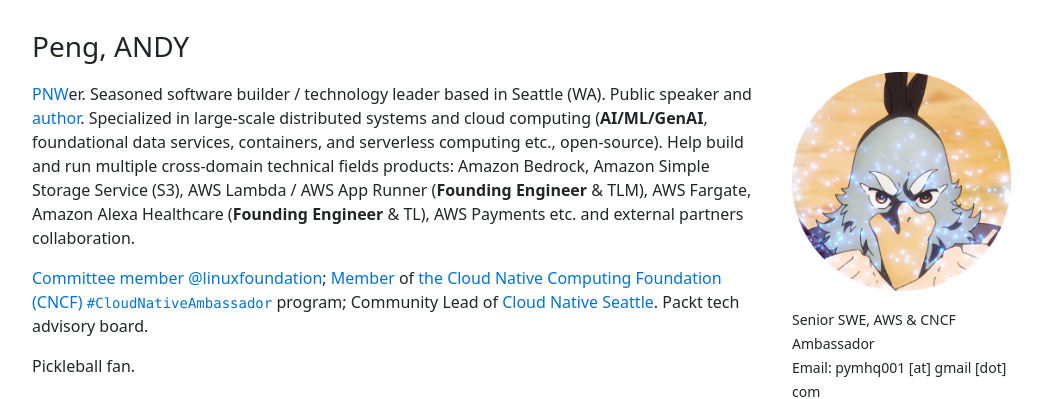
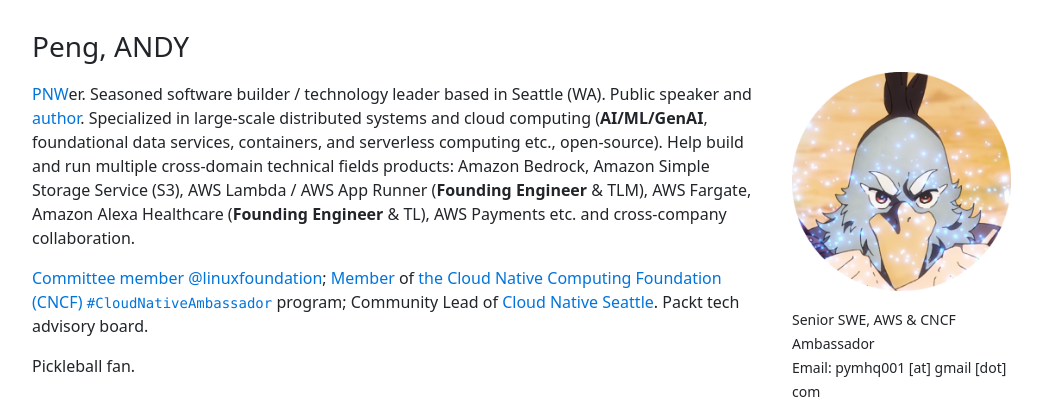
Before and after one commit to gfw001/gfw001.github.io, a Jekyll site: the page index.html, which Jekyll copies as it is, in a window 1280 px wide and 900 px high. Shown: the top 399 px of the window, without its empty margins (50-1092 px from the left). Built offline with Jekyll 4.4.1, drawn with Linux system fonts in a browser that asks for light colours.

Commit message:
Update index.html

```diff
--- a/index.html
+++ b/index.html
@@ -94,7 +94,7 @@
   <div class="row">
     <div class="col">
       <p style="margin-top:10px;">
-        <a href="https://www.pcta.org/">PNW</a>er. Seasoned software builder / technology leader based in Seattle (WA). Public speaker and <a href="https://aws.amazon.com/blogs/containers/author/yimipeng/">author</a>. Specialized in large-scale distributed systems and cloud computing (<strong>AI/ML/GenAI</strong>, foundational data services, containers, and serverless computing etc., open-source). Help build and run multiple cross-domain technical fields products: Amazon Bedrock, Amazon Simple Storage Service (S3), AWS Lambda / AWS App Runner (<strong>Founding Engineer</strong> & TLM), AWS Fargate, Amazon Alexa Healthcare (<strong>Founding Engineer</strong> & TL), AWS Payments etc. and external partners collaboration.
+        <a href="https://www.pcta.org/">PNW</a>er. Seasoned software builder / technology leader based in Seattle (WA). Public speaker and <a href="https://aws.amazon.com/blogs/containers/author/yimipeng/">author</a>. Specialized in large-scale distributed systems and cloud computing (<strong>AI/ML/GenAI</strong>, foundational data services, containers, and serverless computing etc., open-source). Help build and run multiple cross-domain technical fields products: Amazon Bedrock, Amazon Simple Storage Service (S3), AWS Lambda / AWS App Runner (<strong>Founding Engineer</strong> & TLM), AWS Fargate, Amazon Alexa Healthcare (<strong>Founding Engineer</strong> & TL), AWS Payments etc. and cross-company collaboration.
       </p>
 	<!--
 	      <ul style="list-style: none; padding-left: 0;">
```
